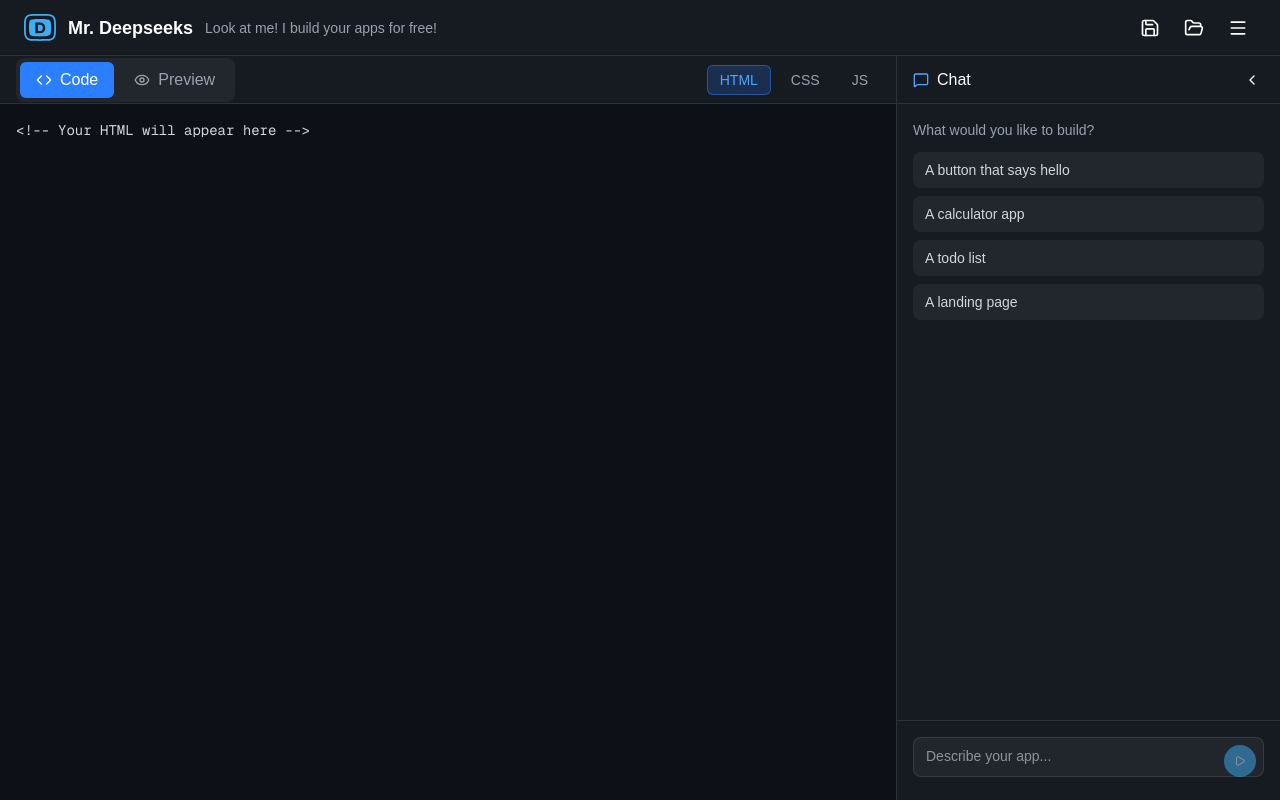
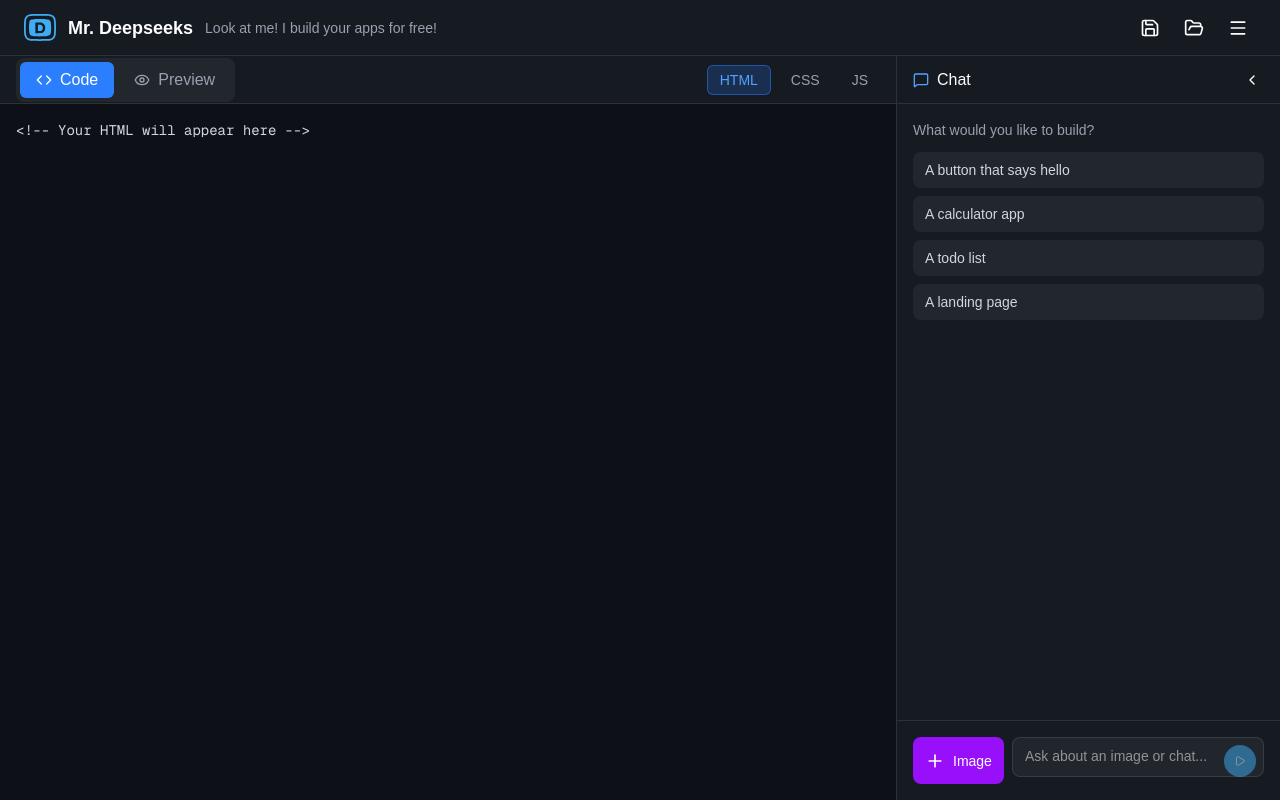
Before and after one commit to bohselecta/mrdeepseeks, a Next.js app: page / in a window 1280 px wide. Built offline with nearby package versions, Linux system fonts and the light colour scheme.

Commit message:
Fix TypeScript errors for image upload functionality
- Fix null vs undefined type mismatch for image property
- Add demo user state for testing image upload feature
- Ensure proper type compatibility between Message type and usage

```diff
--- a/src/app/page.tsx
+++ b/src/app/page.tsx
@@ -19,7 +19,7 @@ export default function MrDeepseeksEditor() {
   const [messages, setMessages] = useState<Message[]>([]);
   const [uploadedImage, setUploadedImage] = useState<string | null>(null);
   const [imageFile, setImageFile] = useState<File | null>(null);
-  const [user, setUser] = useState<{ id: string; email?: string } | null>(null);
+  const [user] = useState<{ id: string; email?: string } | null>({ id: 'demo-user', email: 'demo@example.com' });
 
   // Store the COMPLETE HTML
   const [completeHtml, setCompleteHtml] = useState('');
@@ -129,7 +129,7 @@ export default function MrDeepseeksEditor() {
     setMessages(prev => [...prev, {
       role: 'user',
       content: prompt,
-      image: uploadedImage
+      image: uploadedImage || undefined
     }]);
 
     setIsGenerating(true);
```
